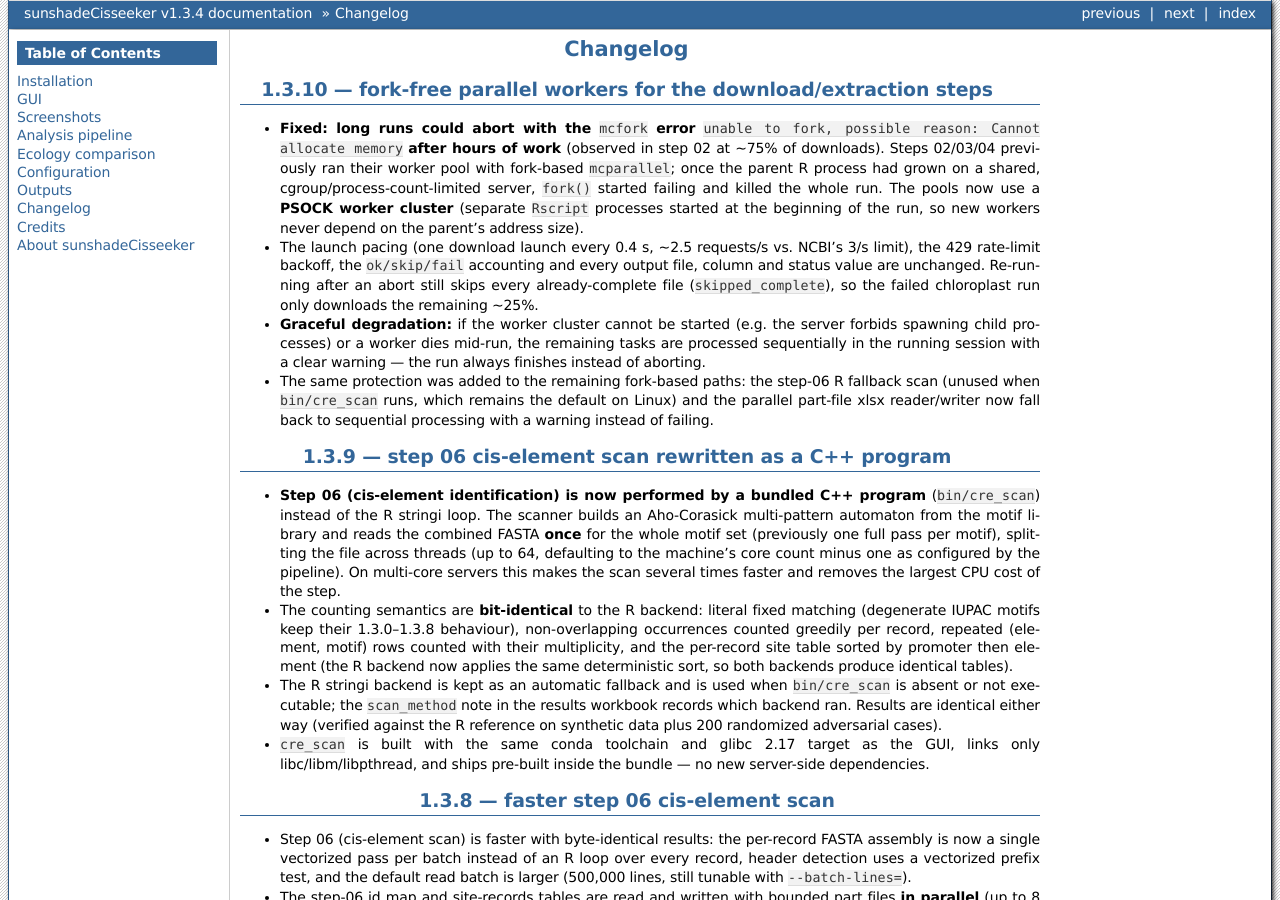
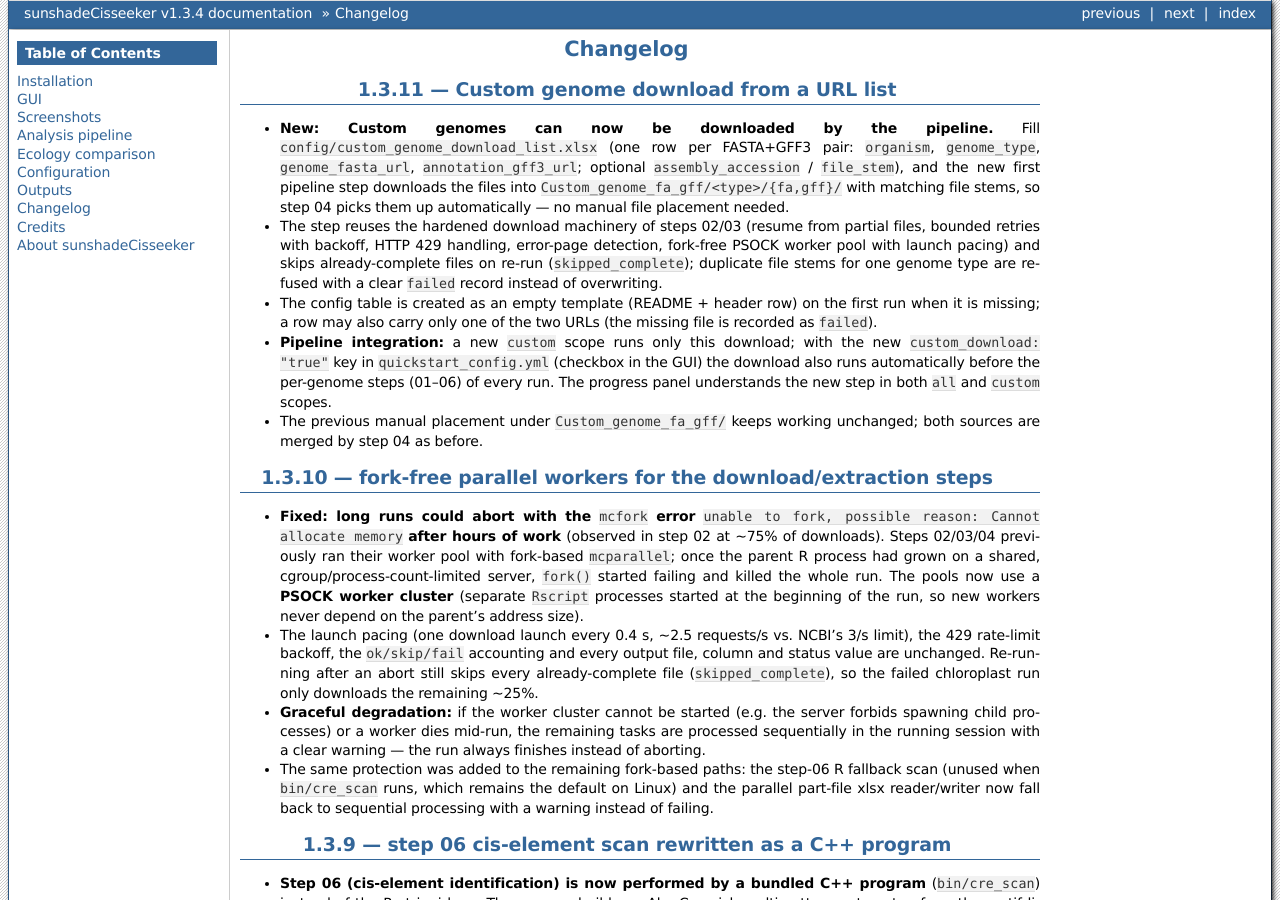
Before and after one commit to chenzhr23/sunshadeCisseeker-docs, a Sphinx documentation site: the page built from docs/content/Changelog.rst, in a window 1280 px wide and 900 px high. Built offline with Sphinx 7.4.7, drawn with Linux system fonts in a browser that asks for light colours.

Commit message:
docs: v1.3.11 custom genome download from a URL list

```diff
--- a/docs/content/Changelog.rst
+++ b/docs/content/Changelog.rst
@@ -1,5 +1,32 @@
 Changelog
 =========
+
+1.3.11 — Custom genome download from a URL list
+-----------------------------------------------
+
+* **New: Custom genomes can now be downloaded by the pipeline.** Fill
+  ``config/custom_genome_download_list.xlsx`` (one row per FASTA+GFF3 pair:
+  ``organism``, ``genome_type``, ``genome_fasta_url``,
+  ``annotation_gff3_url``; optional ``assembly_accession`` / ``file_stem``),
+  and the new first pipeline step downloads the files into
+  ``Custom_genome_fa_gff/<type>/{fa,gff}/`` with matching file stems, so step
+  04 picks them up automatically — no manual file placement needed.
+* The step reuses the hardened download machinery of steps 02/03 (resume from
+  partial files, bounded retries with backoff, HTTP 429 handling, error-page
+  detection, fork-free PSOCK worker pool with launch pacing) and skips
+  already-complete files on re-run (``skipped_complete``); duplicate file
+  stems for one genome type are refused with a clear ``failed`` record
+  instead of overwriting.
+* The config table is created as an empty template (README + header row) on
+  the first run when it is missing; a row may also carry only one of the two
+  URLs (the missing file is recorded as ``failed``).
+* **Pipeline integration:** a new ``custom`` scope runs only this download;
+  with the new ``custom_download: "true"`` key in ``quickstart_config.yml``
+  (checkbox in the GUI) the download also runs automatically before the
+  per-genome steps (01–06) of every run. The progress panel understands the
+  new step in both ``all`` and ``custom`` scopes.
+* The previous manual placement under ``Custom_genome_fa_gff/`` keeps working
+  unchanged; both sources are merged by step 04 as before.
 
 1.3.10 — fork-free parallel workers for the download/extraction steps
 -----------------------------------------------------------------------
```
Also changed, not shown: docs/content/Configuration.rst (+29 -0 lines).
